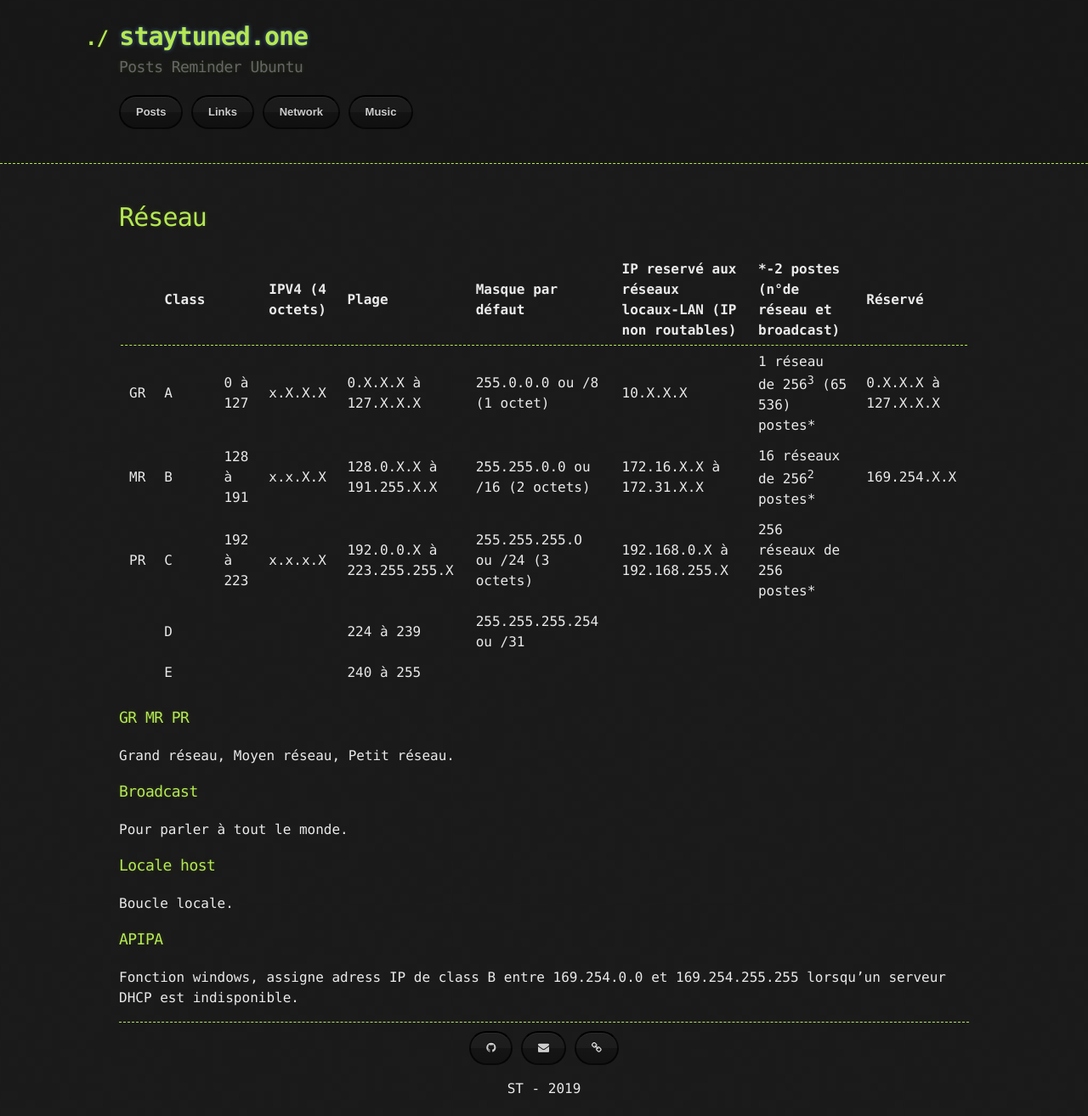
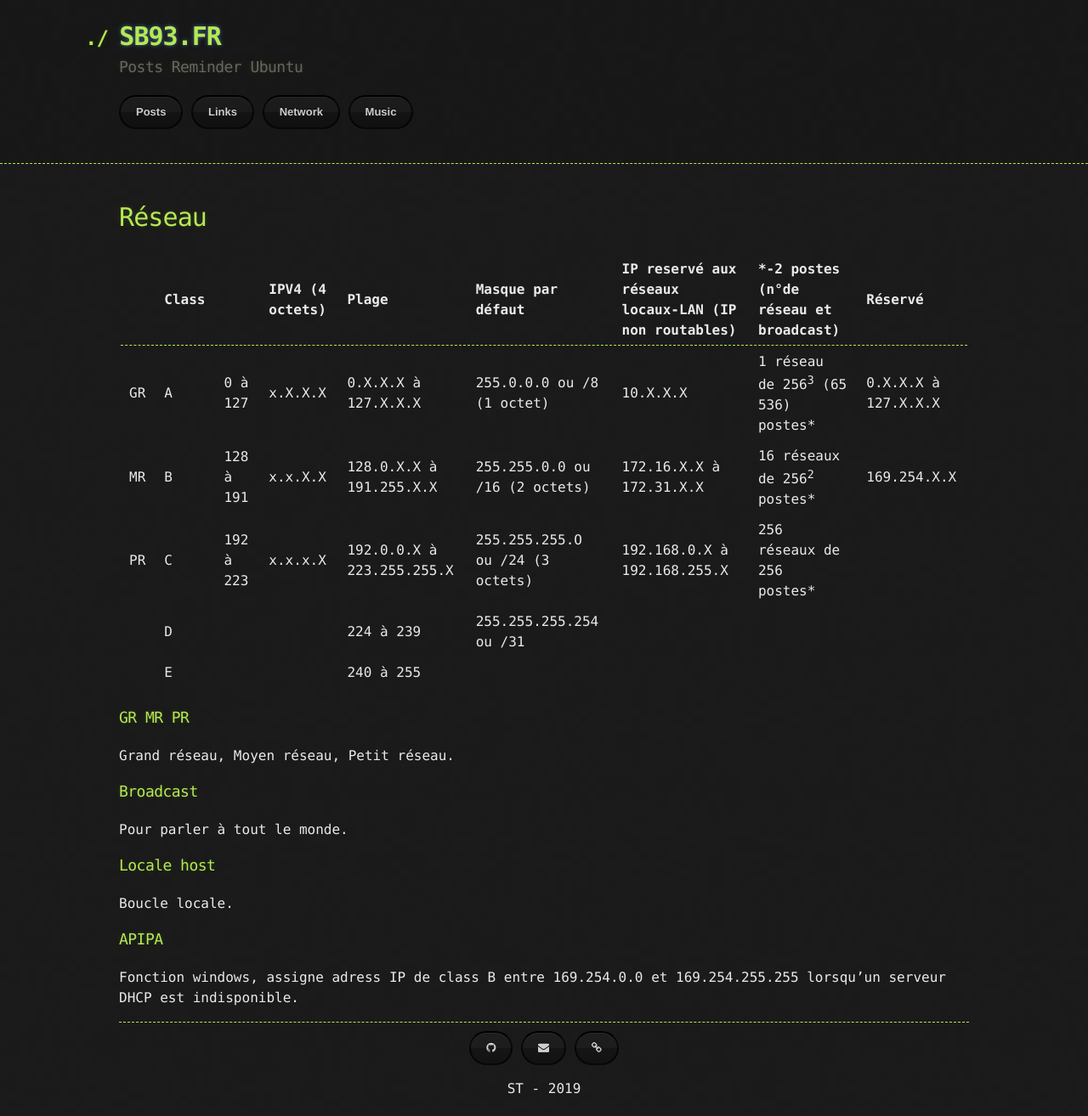
Before and after one commit to staytuned4/staytuned4.github.io, a Jekyll site: the page built from ip.md, in a window 1280 px wide. Shown: the whole page at 85% size. Built offline with Jekyll 4.4.1, drawn with Linux system fonts in a browser that asks for light colours; nearby versions of some CDN libraries.

Commit message:
Add files via upload

```diff
--- a/_config.yml
+++ b/_config.yml
@@ -1,4 +1,4 @@
-title: staytuned.one
+title: SB93.FR
 description: Posts Reminder Ubuntu
 show_downloads: true
 google_analytics:
```
